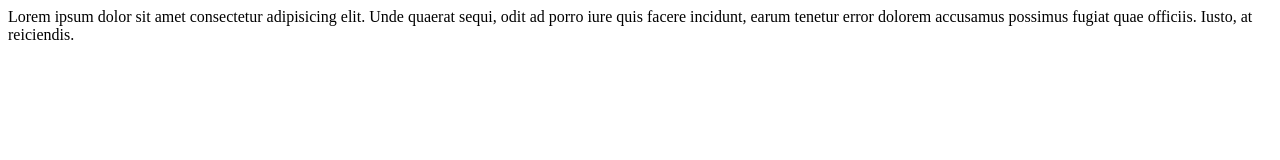
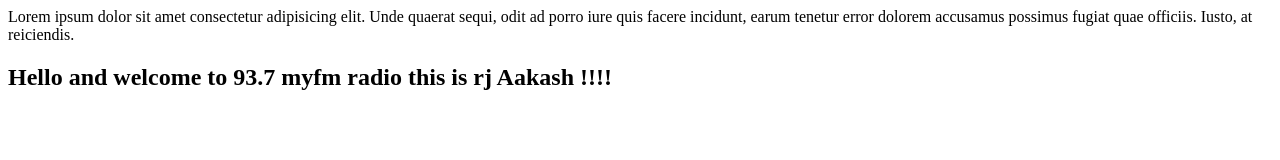
Before and after one commit to gitsujal01/John, a plain HTML site: page John/index.html in a window 1280 px wide. Drawn offline with Linux system fonts and the light colour scheme.

Commit message:
Add new message

```diff
--- a/John/index.html
+++ b/John/index.html
@@ -1 +1,4 @@
 <p>Lorem ipsum dolor sit amet consectetur adipisicing elit. Unde quaerat sequi, odit ad porro iure quis facere incidunt, earum tenetur error dolorem accusamus possimus fugiat quae officiis. Iusto, at reiciendis.</p>
+<h2>
+    Hello and welcome to 93.7 myfm radio this is rj Aakash !!!!
+</h2>
```
Also changed, not shown: 1 other file.
